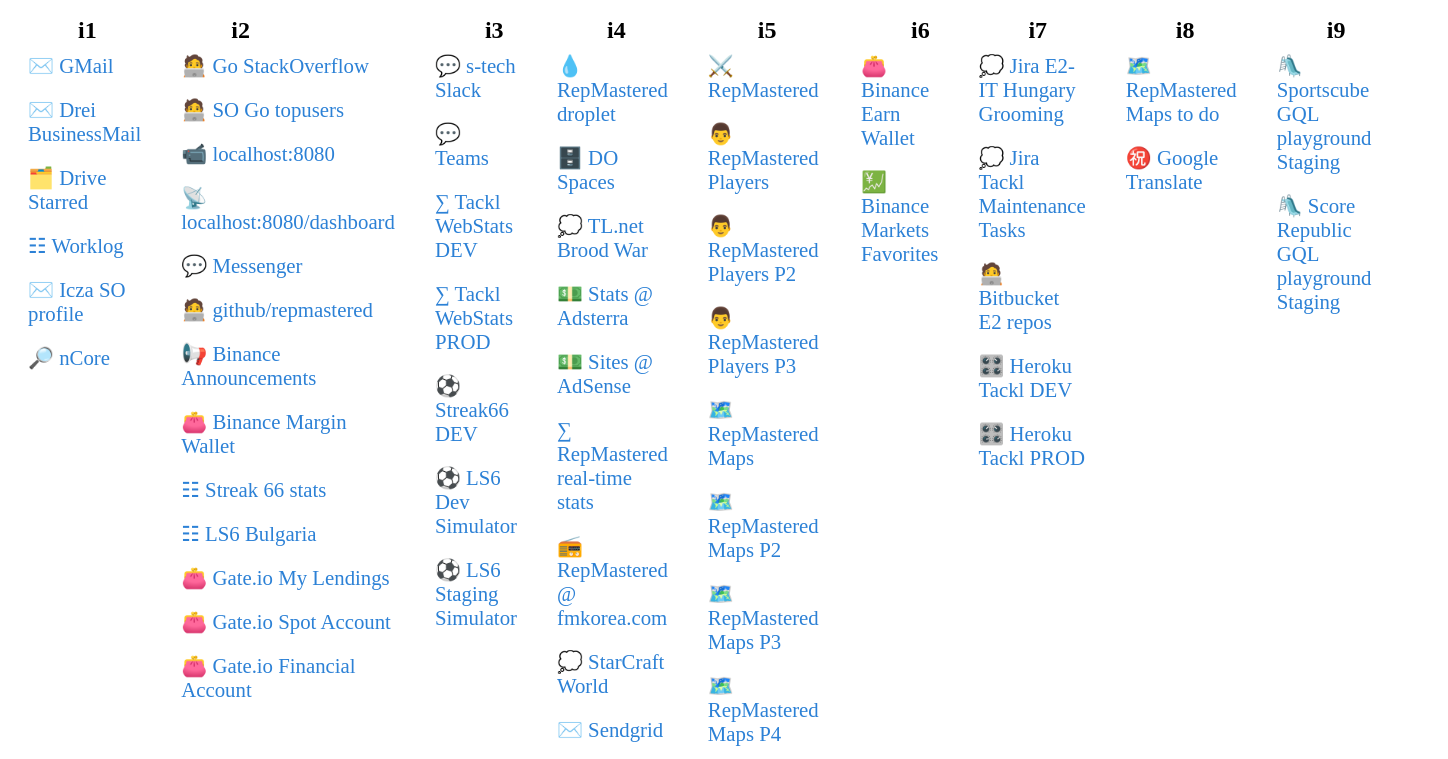
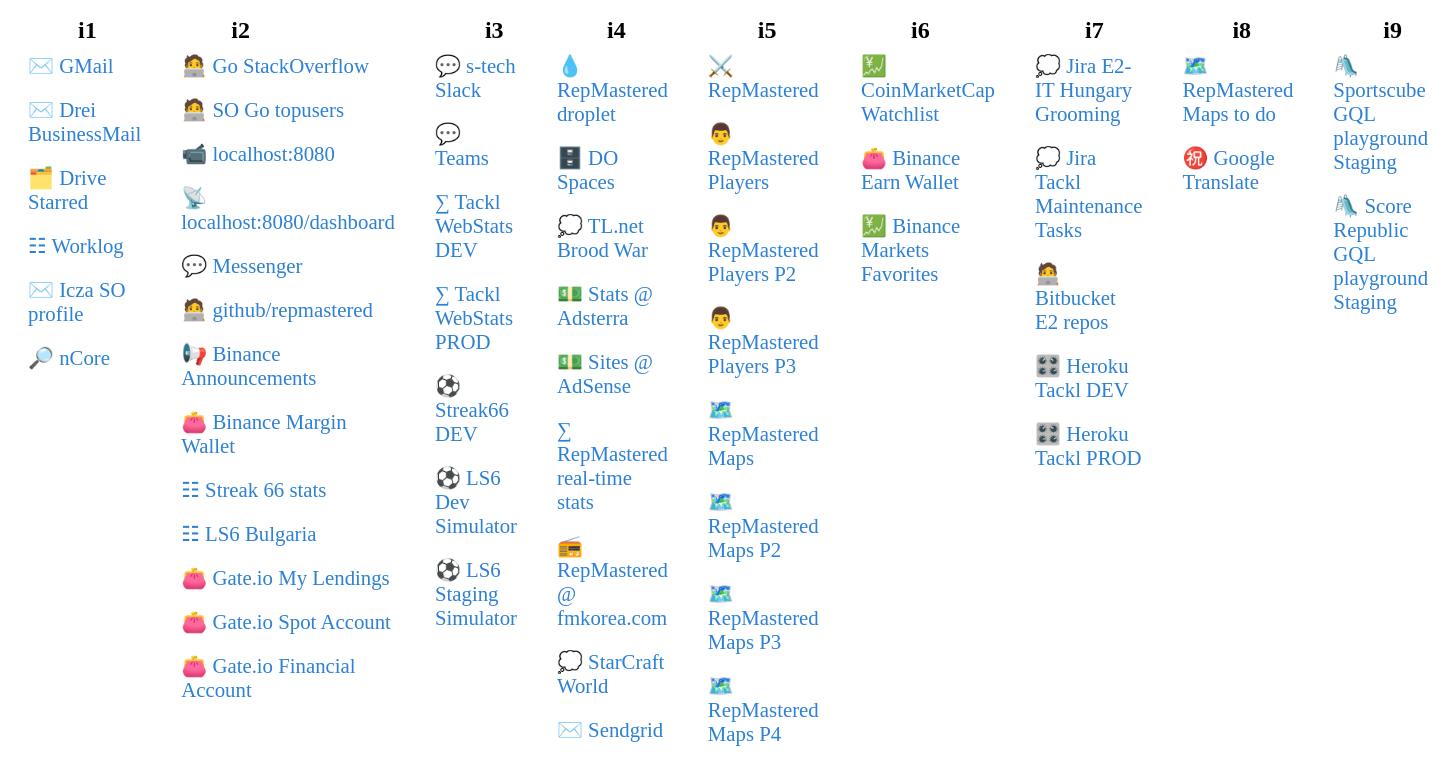
Before and after one commit to icza/start-pages, a plain HTML site: page icza.html in a window 1280 px wide. Shown: the part 81-840 px from the top of the page, 1448 px wide, since content can reach past the window. Drawn offline with Linux system fonts and the light colour scheme.

Commit message:
Add CoinMarketCap link

```diff
--- a/icza.html
+++ b/icza.html
@@ -95,6 +95,7 @@
 			</div>
 			<div id="i6">
 				<h2>i6</h2>
+				<div class="link"><a href="https://coinmarketcap.com/watchlist/">💹 CoinMarketCap Watchlist</a></div>
 				<div class="link"><a href="https://www.binance.com/en/my/wallet/account/earn">👛 Binance Earn Wallet</a></div>
 				<div class="link"><a href="https://www.binance.com/en/markets/favorite-spot">💹 Binance Markets Favorites</a></div>
 			</div>
```
